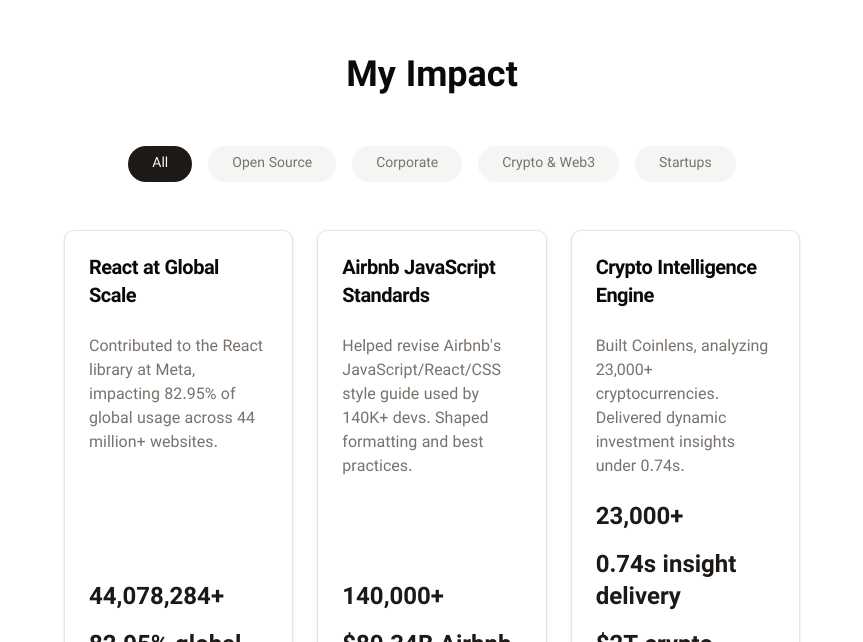
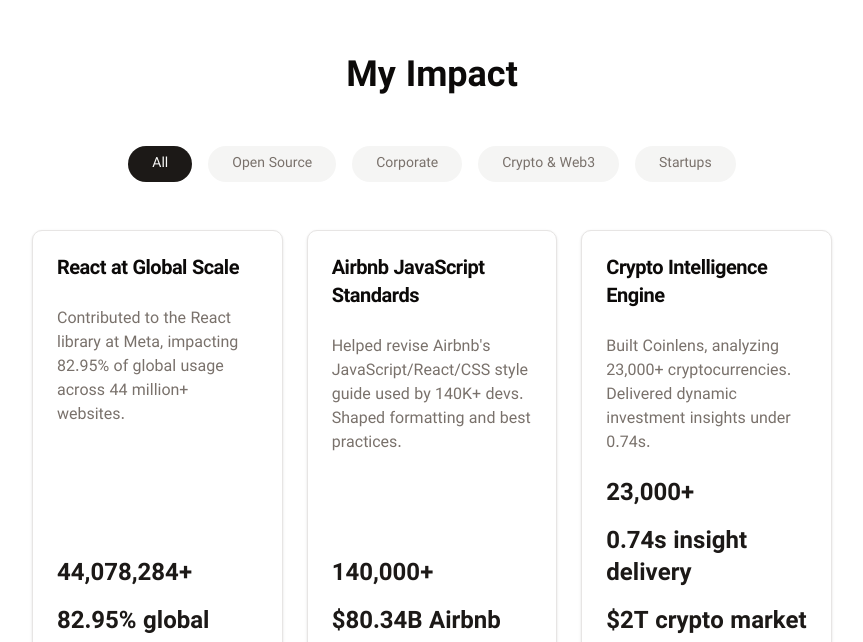
Before and after one commit to abolfazlchaman/next-portfolio, a Next.js app: page /en in a window 1280 px wide. Shown: the part 838-1480 px from the top of the page, without its empty margins (208-1071 px from the left). Built offline with nearby package versions, Linux system fonts and the light colour scheme.

Commit message:
adjusted x-padding

```diff
--- a/components/impact/impact-section.tsx
+++ b/components/impact/impact-section.tsx
@@ -17,7 +17,7 @@
   const [activeCategory, setActiveCategory] = useState<ImpactCategory>('all');
 
   return (
-    <section className='w-full py-24 px-4 md:px-6 lg:px-8'>
+    <section className='w-full py-24'>
       <div className='container mx-auto'>
         <motion.h2
           initial={{ opacity: 0, y: 20 }}
```
